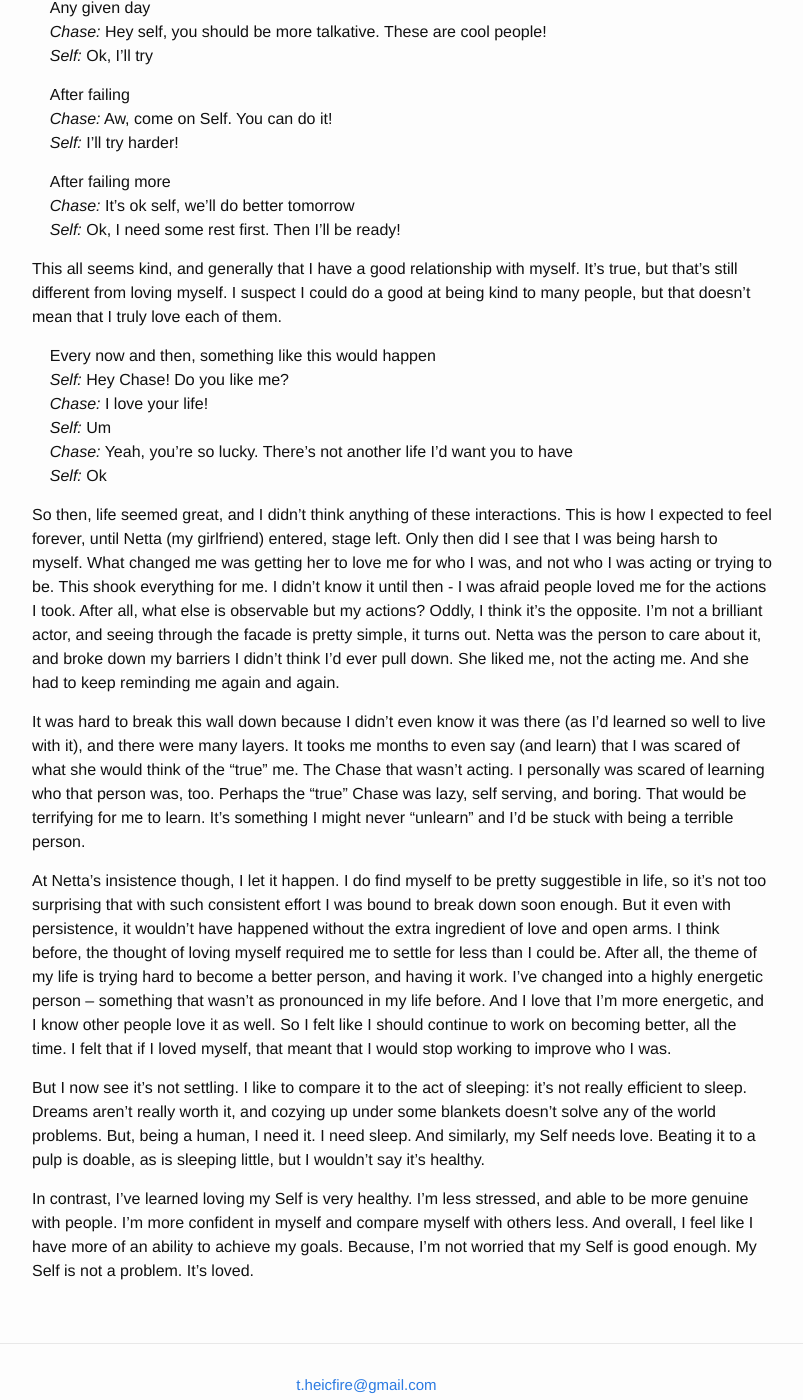
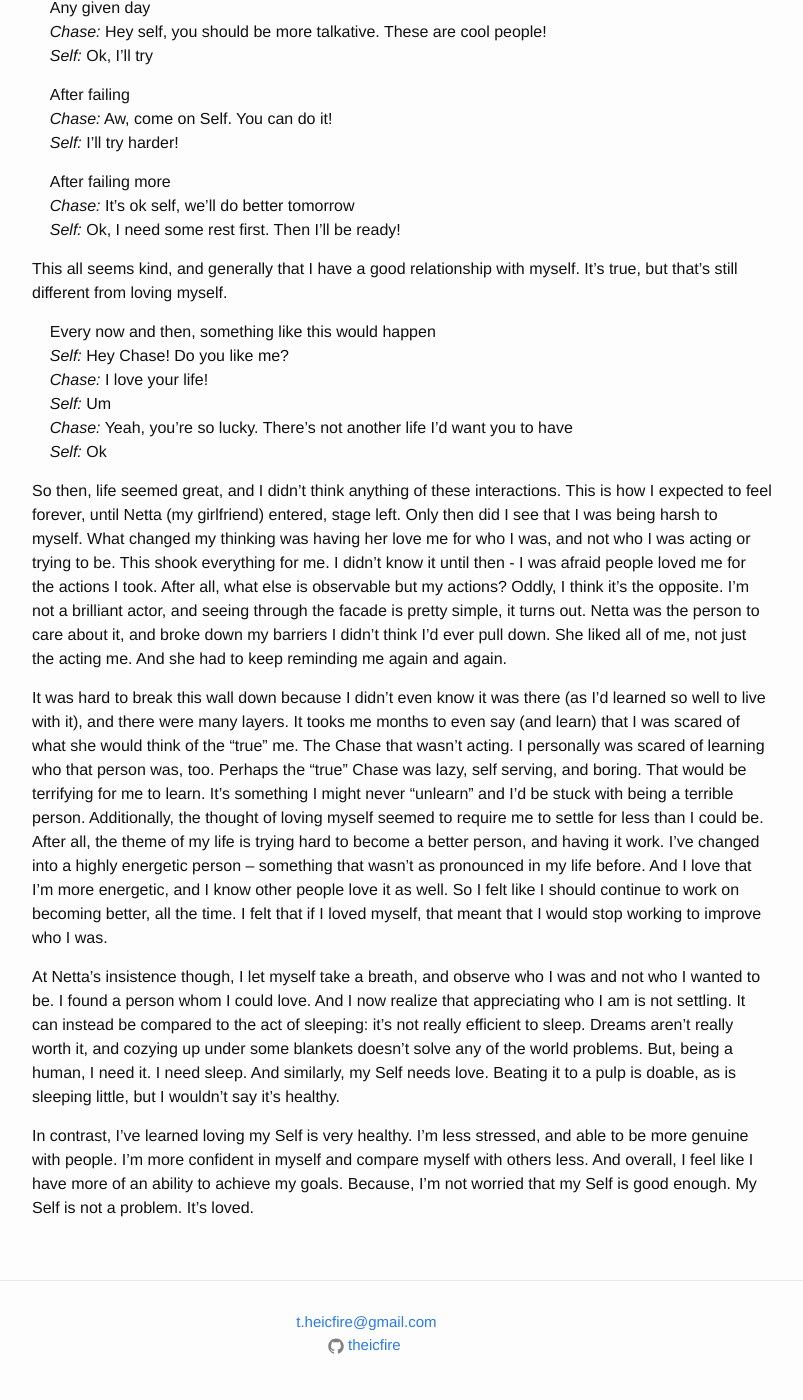
Before and after one commit to chaselambda/chaselambda.github.io, a Jekyll site: the page built from _posts/2016-12-11-learning-to-love-myself.markdown, in a window 1280 px wide and 1400 px high, scrolled down 330 px. Shown: the whole window, without its empty margins (238-1041 px from the left). Built offline with Jekyll 4.4.1, drawn with Linux system fonts in a browser that asks for light colours.

Commit message:
Refactor essay

```diff
--- a/_posts/2016-12-11-learning-to-love-myself.markdown
+++ b/_posts/2016-12-11-learning-to-love-myself.markdown
@@ -27,7 +27,7 @@
 &nbsp;&nbsp;&nbsp;&nbsp;*Self:* Ok, I need some rest first. Then I'll be ready!
 
 
-This all seems kind, and generally that I have a good relationship with myself. It’s true, but that’s still different from loving myself. I suspect I could do a good at being kind to many people, but that doesn’t mean that I truly love each of them.
+This all seems kind, and generally that I have a good relationship with myself. It’s true, but that’s still different from loving myself.
 
 
 &nbsp;&nbsp;&nbsp;&nbsp;<span class='quote-header'>Every now and then, something like this would happen</span>
@@ -43,16 +43,13 @@
 &nbsp;&nbsp;&nbsp;&nbsp;*Self:* Ok
 
 
-So then, life seemed great, and I didn’t think anything of these interactions. This is how I expected to feel forever, until Netta (my girlfriend) entered, stage left. Only then did I see that I was being harsh to myself. What changed me was getting her to love me for who I was, and not who I was acting or trying to be. This shook everything for me. I didn't know it until then - I was afraid people loved me for the actions I took. After all, what else is observable but my actions? Oddly, I think it's the opposite. I'm not a brilliant actor, and seeing through the facade is pretty simple, it turns out. Netta was the person to care about it, and broke down my barriers I didn’t think I’d ever pull down. She liked me, not the acting me. And she had to keep reminding me again and again.
+So then, life seemed great, and I didn’t think anything of these interactions. This is how I expected to feel forever, until Netta (my girlfriend) entered, stage left. Only then did I see that I was being harsh to myself. What changed my thinking was having her love me for who I was, and not who I was acting or trying to be. This shook everything for me. I didn't know it until then - I was afraid people loved me for the actions I took. After all, what else is observable but my actions? Oddly, I think it's the opposite. I'm not a brilliant actor, and seeing through the facade is pretty simple, it turns out. Netta was the person to care about it, and broke down my barriers I didn’t think I’d ever pull down. She liked all of me, not just the acting me. And she had to keep reminding me again and again.
 
 
-It was hard to break this wall down because I didn’t even know it was there (as I’d learned so well to live with it), and there were many layers. It tooks me months to even say (and learn) that I was scared of what she would think of the “true” me. The Chase that wasn’t acting. I personally was scared of learning who that person was, too. Perhaps the “true” Chase was lazy, self serving, and boring. That would be terrifying for me to learn. It’s something I might never “unlearn” and I’d be stuck with being a terrible person.
+It was hard to break this wall down because I didn’t even know it was there (as I’d learned so well to live with it), and there were many layers. It tooks me months to even say (and learn) that I was scared of what she would think of the “true” me. The Chase that wasn’t acting. I personally was scared of learning who that person was, too. Perhaps the “true” Chase was lazy, self serving, and boring. That would be terrifying for me to learn. It’s something I might never “unlearn” and I’d be stuck with being a terrible person. Additionally, the thought of loving myself seemed to require me to settle for less than I could be. After all, the theme of my life is trying hard to become a better person, and having it work. I've changed into a highly energetic person -- something that wasn't as pronounced in my life before. And I love that I'm more energetic, and I know other people love it as well. So I felt like I should continue to work on becoming better, all the time. I felt that if I loved myself, that meant that I would stop working to improve who I was.
 
 
-At Netta’s insistence though, I let it happen. I do find myself to be pretty suggestible in life, so it’s not too surprising that with such consistent effort I was bound to break down soon enough. But it even with persistence, it wouldn’t have happened without the extra ingredient of love and open arms. I think before, the thought of loving myself required me to settle for less than I could be. After all, the theme of my life is trying hard to become a better person, and having it work. I've changed into a highly energetic person -- something that wasn't as pronounced in my life before. And I love that I'm more energetic, and I know other people love it as well. So I felt like I should continue to work on becoming better, all the time. I felt that if I loved myself, that meant that I would stop working to improve who I was.
-
-
-But I now see it's not settling. I like to compare it to the act of sleeping: it's not really efficient to sleep. Dreams aren't really worth it, and cozying up under some blankets doesn't solve any of the world problems. But, being a human, I need it. I need sleep. And similarly, my Self needs love. Beating it to a pulp is doable, as is sleeping little, but I wouldn't say it's healthy.
+At Netta’s insistence though, I let myself take a breath, and observe who I was and not who I wanted to be. I found a person whom I could love. And I now realize that appreciating who I am is not settling. It can instead be compared to the act of sleeping: it's not really efficient to sleep. Dreams aren't really worth it, and cozying up under some blankets doesn't solve any of the world problems. But, being a human, I need it. I need sleep. And similarly, my Self needs love. Beating it to a pulp is doable, as is sleeping little, but I wouldn't say it's healthy.
 
 
 In contrast, I've learned loving my Self is very healthy. I'm less stressed, and able to be more genuine with people. I’m more confident in myself and compare myself with others less. And overall, I feel like I have more of an ability to achieve my goals. Because, I'm not worried that my Self is good enough. My Self is not a problem. It's loved.
```
